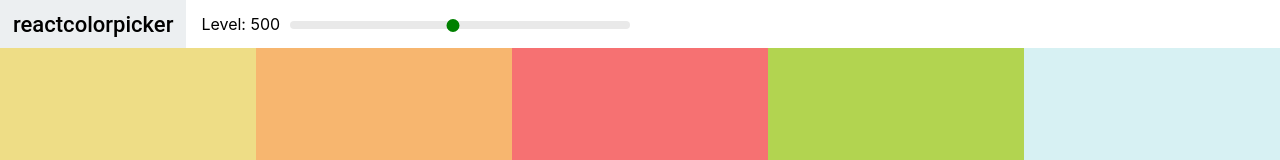
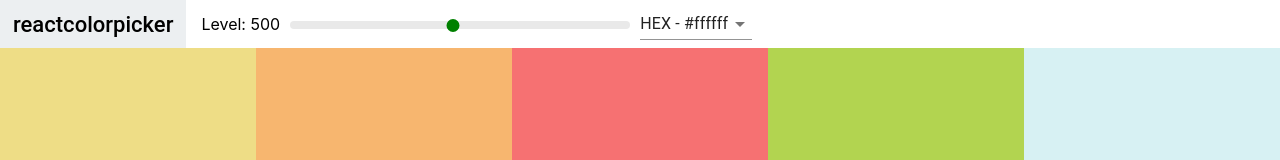
Before and after one commit to chenghsj/color-app, a React (Create React App) app: page / in a window 1280 px wide. Shown: the top 160 px of the page. Built offline with nearby package versions, Linux system fonts and the light colour scheme.

Commit message:
Add Select and Material UI

```diff
--- a/package.json
+++ b/package.json
@@ -3,6 +3,7 @@
   "version": "0.1.0",
   "private": true,
   "dependencies": {
+    "@material-ui/core": "^4.8.2",
     "@testing-library/jest-dom": "^4.2.4",
     "@testing-library/react": "^9.4.0",
     "@testing-library/user-event": "^7.2.1",
--- a/src/App.js
+++ b/src/App.js
@@ -9,7 +9,7 @@ class App extends Component {
     this.state = {};
   }
   render() {
-    // console.log(generatePalette(seedColors[3]));
+    console.log(generatePalette(seedColors[3]));
     return (
       <div>
         <Palette palette={generatePalette(seedColors[4])} />
--- a/src/Navbar.js
+++ b/src/Navbar.js
@@ -1,4 +1,6 @@
 import React, { Component } from "react";
+import Select from "@material-ui/core/Select";
+import MenuItem from "@material-ui/core/MenuItem";
 import Slider from "rc-slider";
 import "rc-slider/assets/index.css";
 import "./Navbar.css";
@@ -6,11 +8,18 @@ import "./Navbar.css";
 class Navbar extends Component {
   constructor(props) {
     super(props);
-    this.state = {};
+    this.state = {
+      format: "hex"
+    };
   }
+  handleChange = e => {
+    this.setState({ format: e.target.value });
+    this.props.handleChange(e.target.value);
+  };
 
   render() {
     const { level, changeLevel } = this.props;
+    const { format } = this.state;
     return (
       <header className="Navbar">
         <div className="logo">
@@ -40,6 +49,13 @@ class Navbar extends Component {
             />
           </div>
         </div>
+        <div className="select-container">
+          <Select value={format} onChange={this.handleChange}>
+            <MenuItem value="hex">HEX - #ffffff</MenuItem>
+            <MenuItem value="rgb">RGB - rgb(255,255,255)</MenuItem>
+            <MenuItem value="rgba">RGBA - rgba(255,255,255, 1,0)</MenuItem>
+          </Select>
+        </div>
       </header>
     );
   }
--- a/src/Palette.js
+++ b/src/Palette.js
@@ -7,24 +7,32 @@ class Palette extends Component {
   constructor(props) {
     super(props);
     this.state = {
-      level: 500
+      level: 500,
+      format: "hex"
     };
   }
 
   changeLevel = level => {
     this.setState({ level });
   };
+  changeFormat = val => {
+    this.setState({ format: val });
+  };
 
   render() {
     const { colors } = this.props.palette;
-    const { level } = this.state;
+    const { level, format } = this.state;
     const colorBoxes = colors[level].map(color => (
-      <ColorBox background={color.hex} name={color.name} />
+      <ColorBox background={color[format]} name={color.name} />
     ));
     return (
       <div className="Palette">
         {/* Navbar goes here */}
-        <Navbar level={level} changeLevel={this.changeLevel} />
+        <Navbar
+          level={level}
+          changeLevel={this.changeLevel}
+          handleChange={this.changeFormat}
+        />
         <div className="Palette-colors">{colorBoxes}</div>
         {/* footer */}
       </div>
--- a/src/colorHelpers.js
+++ b/src/colorHelpers.js
@@ -21,7 +21,7 @@ function generatePalette(starterPalette) {
         rgb: chroma(scale[i]).css(),
         rgba: chroma(scale[i])
           .css()
-          .replace("rgba", "rgba")
+          .replace("rgb", "rgba")
           .replace(")", ",1.0)")
       });
     }
```
Also changed, not shown: 1 other file (tests, documents, lock files or other folders).
